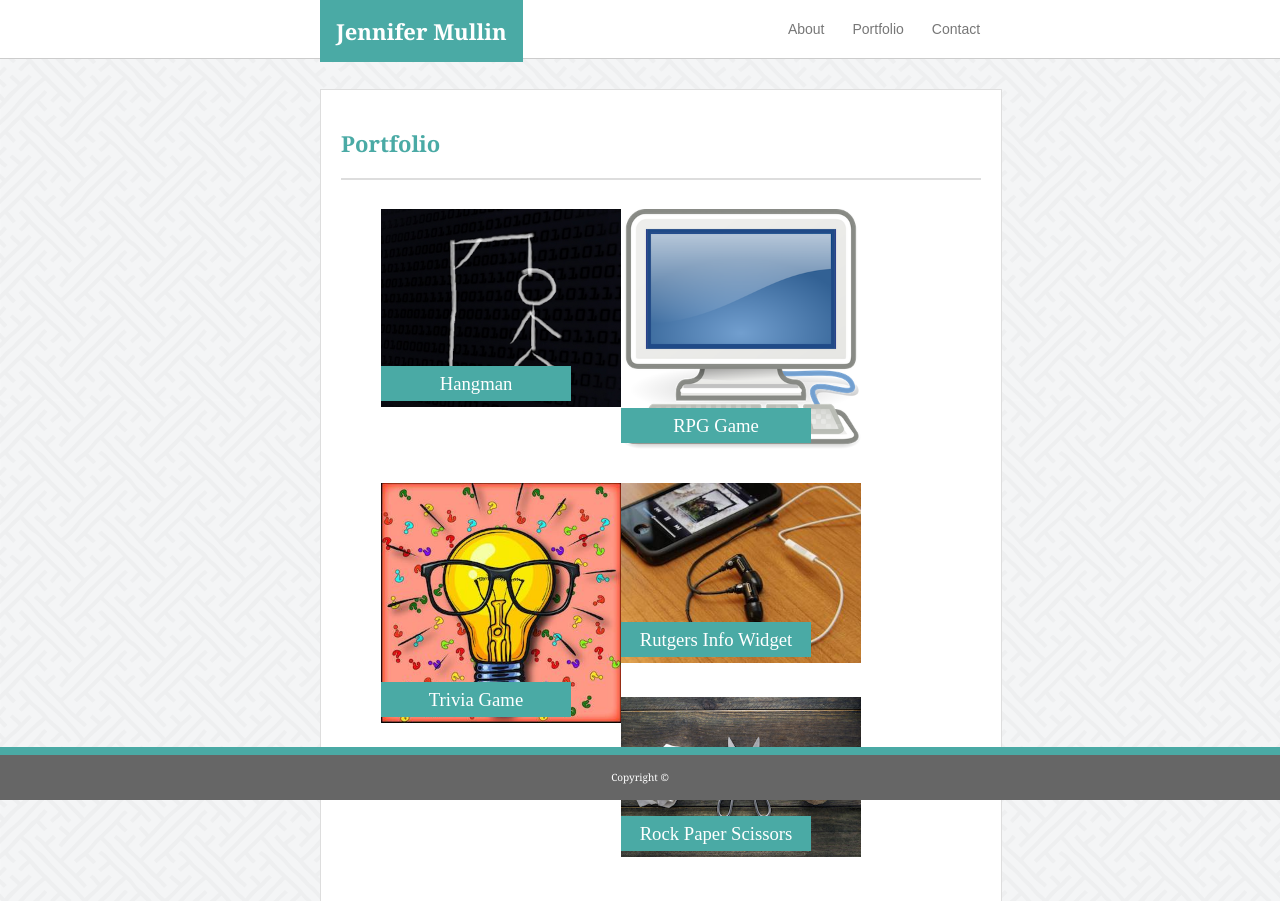
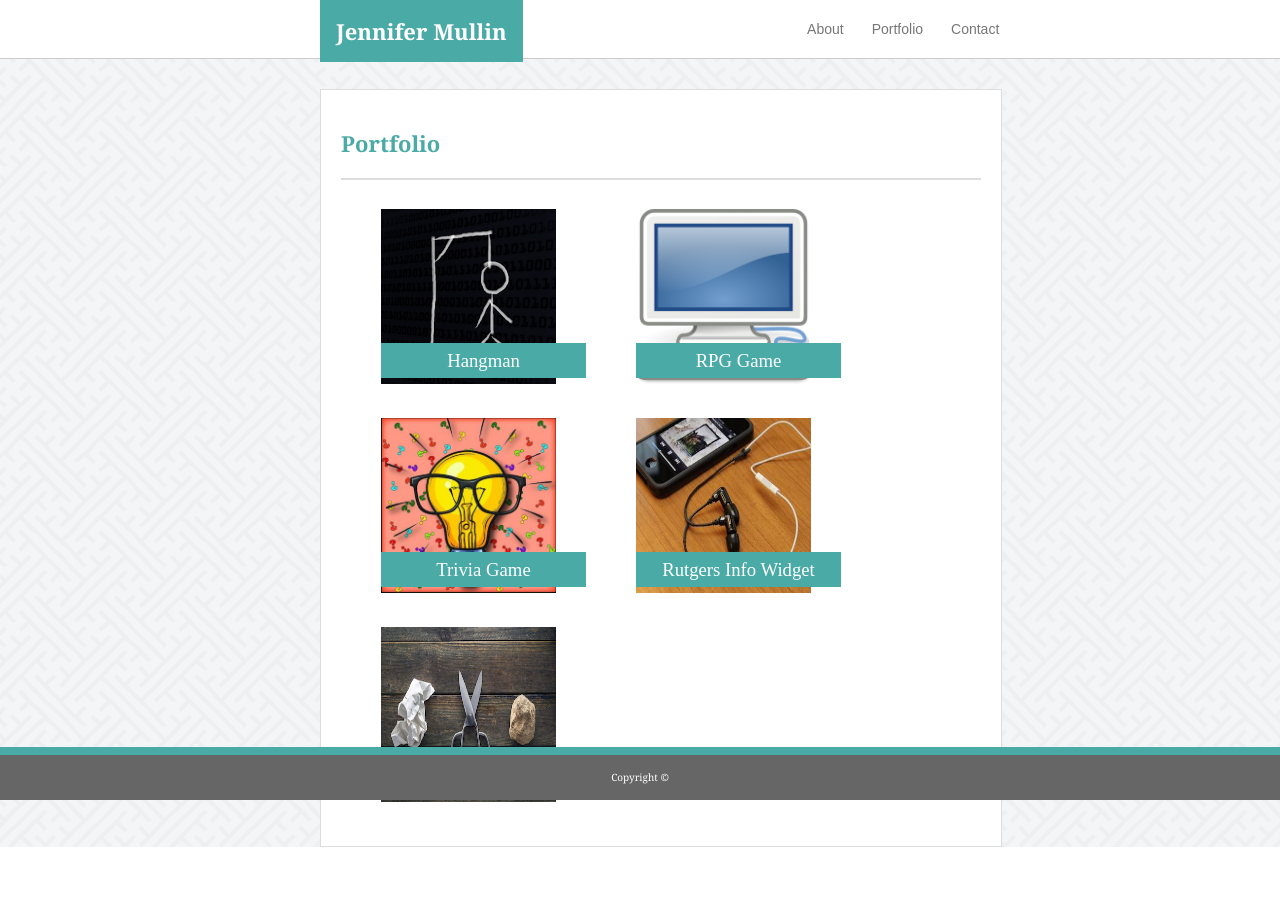
Before and after one commit to JemL41287/Portfolio, a plain HTML site: page portfolio.html in a window 1280 px wide. After the commit the page ends 847 px from the top, so only its background shows below. Drawn offline with Linux system fonts and the light colour scheme; files whose address does not match are found by name.

Commit message:
changes to formatting on portfolio page

```diff
--- a/Assets/css/style.css
+++ b/Assets/css/style.css
@@ -17,7 +17,7 @@ nav ul {
     list-style-type: none;
     text-align: center;
     line-height: 25px;
-    margin-left: 35%;
+    margin-left: 38%;
 }
 
 nav ul li {
@@ -136,18 +136,19 @@ p {
 .widget {
     position: relative;
     float:left;
-    width: 25%;
+    width: 175px;
     margin: 10px 40px 10px 40px;
 }
 
 .widget img{
-    width: 150%;
+    width: 175px;
+    height: 175px;
 }
 
 .widget h3 {
     position: absolute;
+    width: 175px;
     bottom: 20px;
-    width: 100%;
     padding: 15px;
     margin-bottom: 0;
     font-weight: 200;
```
